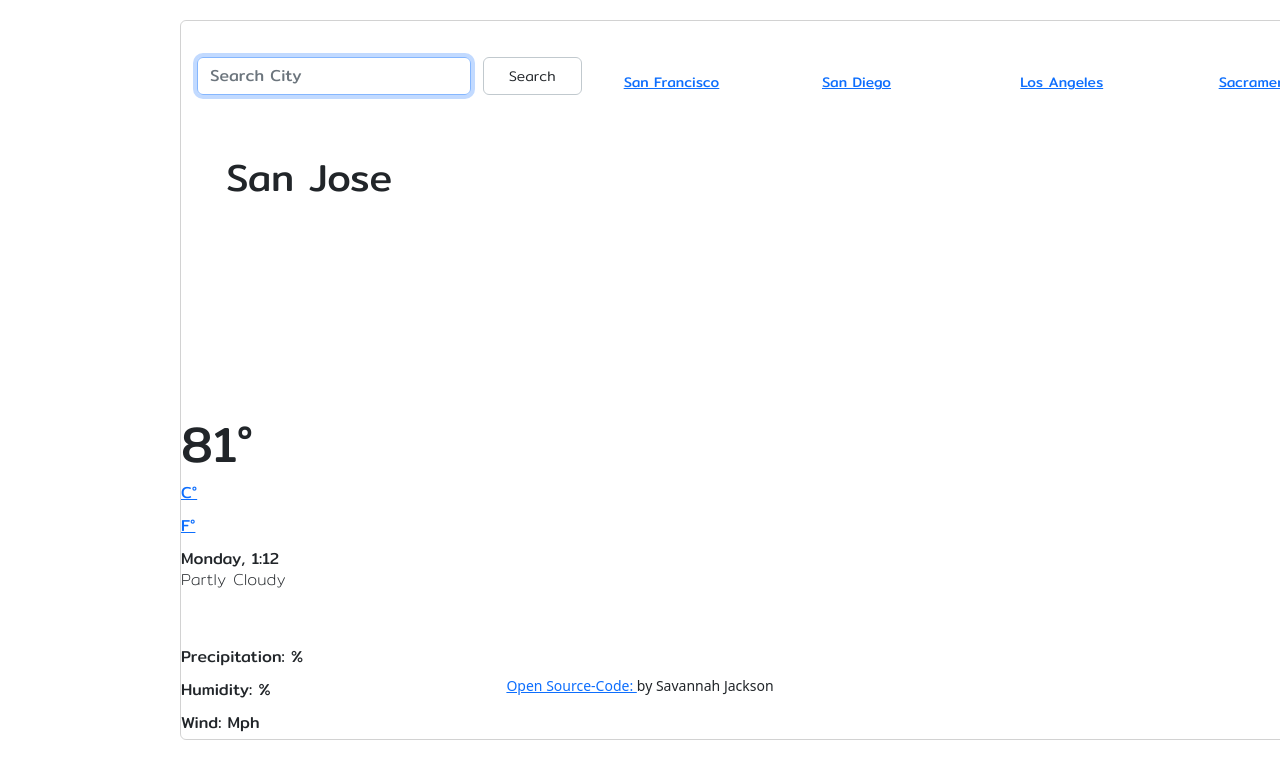
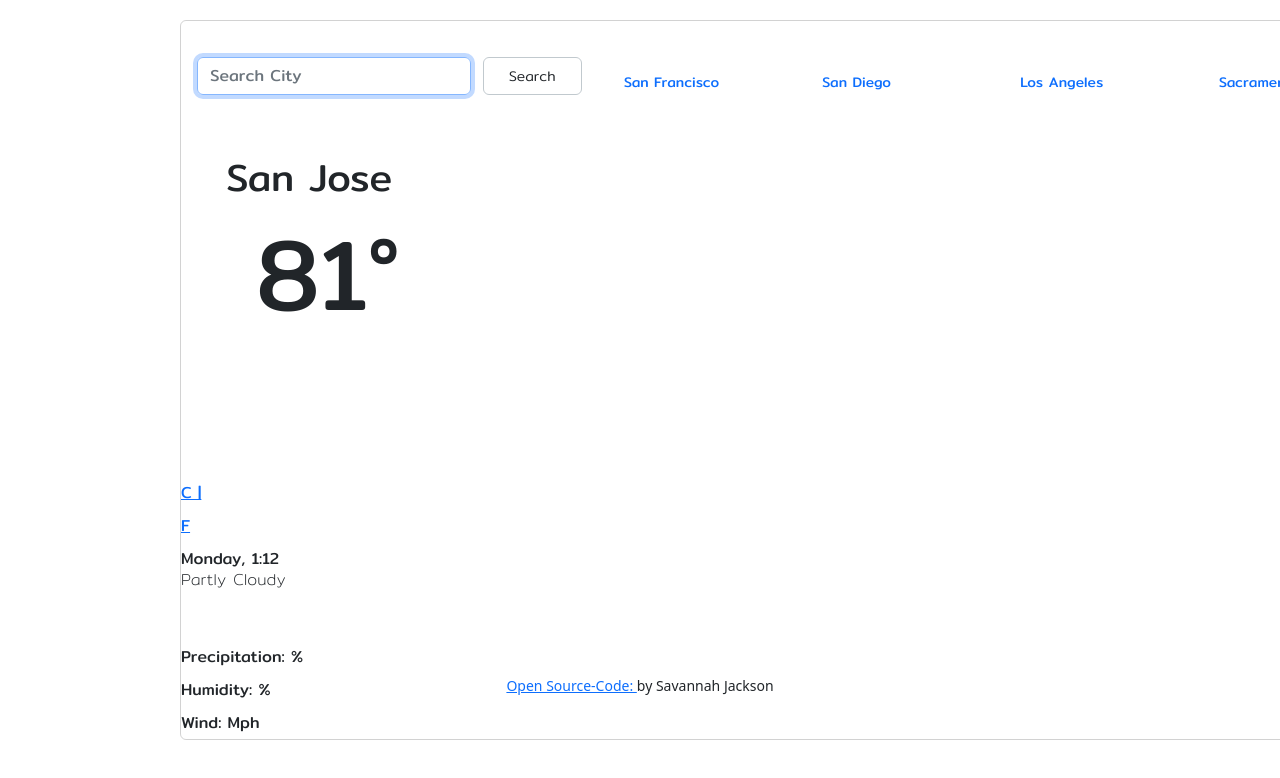
Before and after one commit to Savijacks95/Weather.project, a plain HTML site: page index.html in a window 1280 px wide. Drawn offline with nearby package versions, Linux system fonts and the light colour scheme.

Commit message:
updated index.html & src\styles.css

```diff
--- a/index.html
+++ b/index.html
@@ -41,8 +41,8 @@ crossorigin="anonymous"
     <div class="card-city">San Jose</div>
     <br>
     <p class="temp">81°</p>
-    <a href="#" class="celsiusTemperature">C°</a>
-    <a href="#" class="fahrenheight">F°</a>
+    <a href="#" class="celsius">C |</a>
+    <a href="#" class="fahrenheight">F</a>
     <p class="date">Sunday, 12</p>
     <p class="weather-condition">Partly Cloudy</p>
     <div>Precipitation: <span class="precipitation"></span>%</div>
--- a/src/styles.css
+++ b/src/styles.css
@@ -13,6 +13,7 @@
   font-size: 14px;
   font-family: "Mitr", sans-serif;
   font-weight: 400;
+  text-decoration: none;
 }
 .city {
   position: relative;
@@ -20,7 +21,10 @@
   font-family: "Mitr", sans-serif;
 }
 .temp {
-  font-size: 50px;
+  font-size: 100px;
+  position: relative;
+  top: -170px;
+  left: 75px;
 }
 .card-city {
   font-size: 38px;
```
